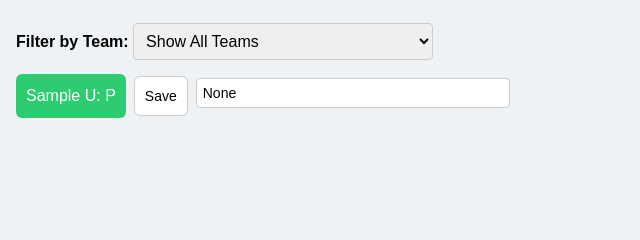
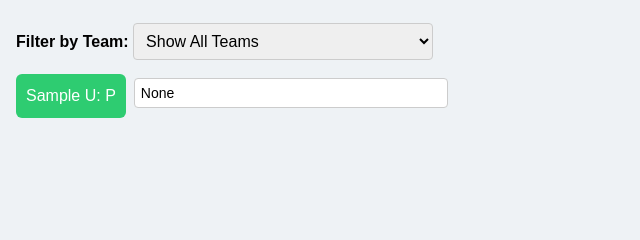
Before and after one commit to bradmoening/attendance-app-2025, a Flask app: page /attendance in a window 1280 px wide. Shown: the part 138-378 px from the top of the page, without its empty margins (0-640 px from the left). Run offline with Flask 3, Linux system fonts and the light colour scheme; a user stored in the database is signed in; tables that the repository leaves empty hold one stand-in row (values such as "Sample post"); parts of the project's set-up code (start-up, migrations or seed data) failed here and were passed over.

Commit message:
revert attendance

```diff
--- a/app.py
+++ b/app.py
@@ -333,6 +333,36 @@ def attendance():
         unmarked_count=unmarked_count
     )
 
+from flask import jsonify
+from zoneinfo import ZoneInfo
+import datetime as pydt  # (avoid name clash if you use `import datetime` elsewhere)
+
+@app.route("/attendance/note", methods=["POST"])
+@login_required
+def attendance_note():
+    """AJAX: save today's note for an athlete without changing status."""
+    central = ZoneInfo("America/Chicago")
+    today = pydt.datetime.now(central).date().isoformat()
+
+    # Support JSON or form-encoded
+    data = request.get_json(silent=True) or request.form
+    aid_raw = (data.get("athlete_id") or "").strip()
+    note = (data.get("note") or "").strip()
+
+    try:
+        aid = int(aid_raw)
+    except (TypeError, ValueError):
+        return jsonify({"ok": False, "error": "bad athlete_id"}), 400
+
+    record = Attendance.query.filter_by(athlete_id=aid, date=today).first()
+    if not record:
+        # If missing, create a Present row (matches your GET auto-create behavior)
+        record = Attendance(athlete_id=aid, date=today, status="Present", notes=None)
+        db.session.add(record)
+
+    record.notes = note or None
+    db.session.commit()
+    return ("", 204)  # No Content
 
 
 @app.route("/history", methods=["GET", "POST"])
--- a/templates/attendance.html
+++ b/templates/attendance.html
@@ -52,7 +52,7 @@
       align-items: center;
       justify-content: center;
       flex: 0 0 auto;           /* don't grow, don't shrink */
-      min-width: 96px;          /* keep tap target */
+      min-width: 96px;          /* tap target */
       max-width: 44vw;          /* cap width on small screens */
       height: 40px;
       padding: 6px 10px;
@@ -75,6 +75,14 @@
       max-width: none;          /* allow full remaining width */
       padding: 6px;
       font-size: 14px;
+    }
+
+    .note-status {
+      flex: 0 0 auto;
+      font-size: 12px;
+      color: #6b7280;           /* subtle gray */
+      min-width: 36px;
+      text-align: left;
     }
 
     /* --- Wider screens: give button a bit more room --- */
@@ -116,22 +124,18 @@
             <input type="hidden" name="athlete_id" value="{{ athlete.id }}">
             <input type="hidden" name="team_id" value="{{ selected_team_id or '' }}">
 
-           <button type="submit"
-        name="action" value="toggle"
-        class="status-btn {% if attendance.get(athlete.id) == 'Absent' %}absent{% else %}present{% endif %}">
-  {{ athlete.first_name }} {{ athlete.last_name[0] }}:
-  {% if attendance.get(athlete.id) == 'Absent' %}A{% else %}P{% endif %}
-</button>
+            <!-- Status toggle (normal POST, page reload) -->
+            <button type="submit" name="action" value="toggle"
+                    class="status-btn {% if attendance.get(athlete.id) == 'Absent' %}absent{% else %}present{% endif %}">
+              {{ athlete.first_name }} {{ athlete.last_name[0] }}:
+              {% if attendance.get(athlete.id) == 'Absent' %}A{% else %}P{% endif %}
+            </button>
 
-<!-- New: small save-note button that does NOT toggle -->
-<button type="submit" name="action" value="save_note"
-        style="flex:0 0 auto; height:40px; padding:6px 10px; font-size:14px; border-radius:6px; border:1px solid #ccc; background:#fff;">
-  Save
-</button>
-
-
+            <!-- Note field (auto-saves via fetch; no reload) -->
             <input type="text" name="note" class="note-field"
+                   data-athlete-id="{{ athlete.id }}"
                    placeholder="Note" value="{{ notes.get(athlete.id, '') }}">
+            <span class="note-status" aria-live="polite"></span>
           </form>
         </div>
       </li>
@@ -139,7 +143,7 @@
   </ul>
 
   <script>
-    // remember scroll before any attendance form submits
+    // remember scroll before any attendance form submits (for toggles)
     document.addEventListener('submit', e => {
       if (e.target && e.target.matches('form')) {
         sessionStorage.setItem('att_scroll', String(window.scrollY));
@@ -150,6 +154,41 @@
       const y = sessionStorage.getItem('att_scroll');
       if (y) window.scrollTo(0, parseInt(y, 10));
     });
+
+    // --- Debounced auto-save for notes (no page reload) ---
+    const debounce = (fn, ms=400) => {
+      let t; return (...args) => { clearTimeout(t); t = setTimeout(()=>fn(...args), ms); };
+    };
+
+    async function saveNote(aid, note, statusEl){
+      try {
+        if (statusEl) statusEl.textContent = "Saving…";
+        const res = await fetch("{{ url_for('attendance_note') }}", {
+          method: "POST",
+          headers: {"Content-Type": "application/json"},
+          body: JSON.stringify({ athlete_id: String(aid), note: note })
+        });
+        if (!res.ok) throw new Error("HTTP "+res.status);
+        if (statusEl) {
+          statusEl.textContent = "Saved";
+          setTimeout(()=>{ if (statusEl.textContent === "Saved") statusEl.textContent=""; }, 1200);
+        }
+      } catch(e) {
+        if (statusEl) statusEl.textContent = "Error";
+      }
+    }
+
+    const handler = debounce((input) => {
+      const aid = input.dataset.athleteId;
+      const statusEl = input.nextElementSibling && input.nextElementSibling.classList.contains("note-status")
+        ? input.nextElementSibling : null;
+      saveNote(aid, input.value, statusEl);
+    }, 450);
+
+    document.querySelectorAll('input.note-field[data-athlete-id]').forEach(input => {
+      input.addEventListener('input', () => handler(input));  // save after typing pauses
+      input.addEventListener('blur', () => handler(input));   // and on leaving the field
+    });
   </script>
 
 </body>
```
